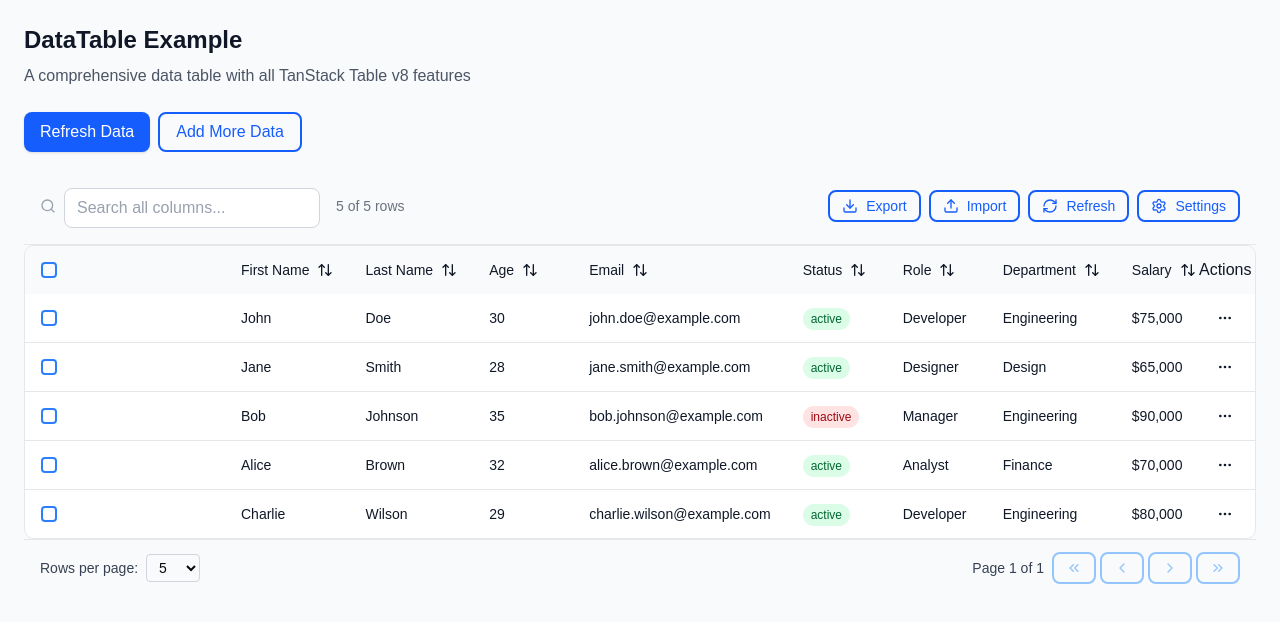
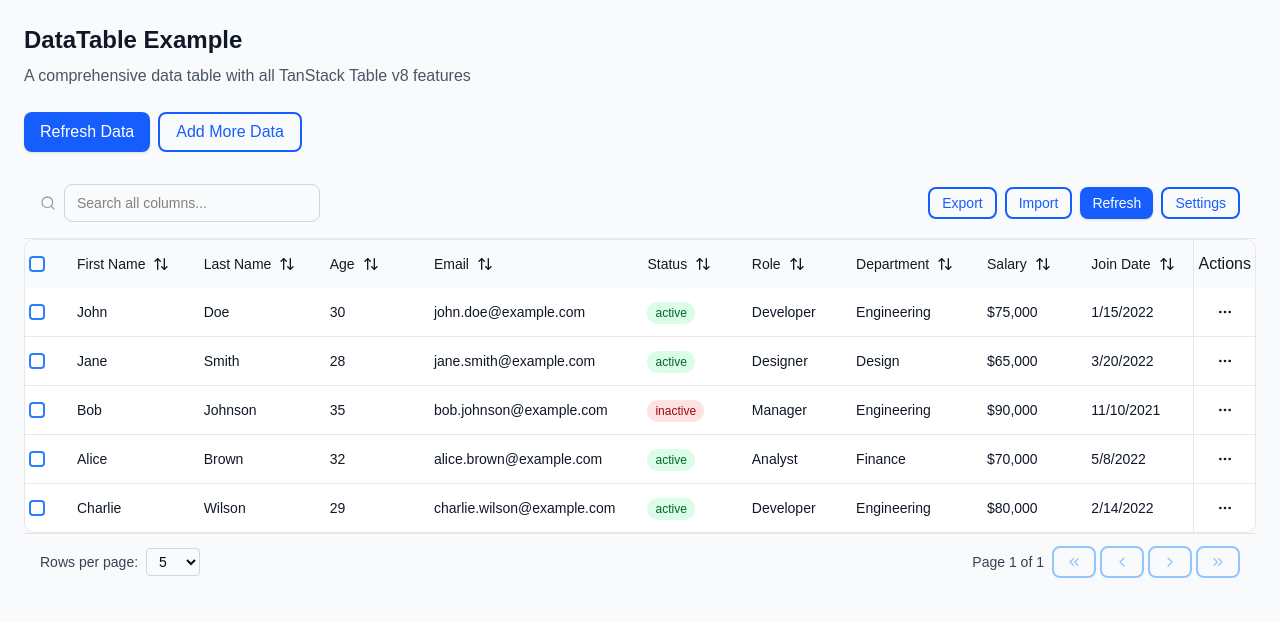
Before and after one commit to gholamreza-hasnzade/react-component-with-tailwind, a React (Vite) app: page / in a window 1280 px wide. Shown: the top 622 px of the page. Built offline with nearby package versions, Linux system fonts and the light colour scheme; a web font is replaced by a local one.

Commit message:
feat multi select

```diff
--- a/src/components/molecules/dataTable/dataTable.example.tsx
+++ b/src/components/molecules/dataTable/dataTable.example.tsx
@@ -1,8 +1,8 @@
-import { useState } from 'react';
+import { useState, useCallback } from 'react';
 import { DataTable } from './dataTable';
 import { Button } from '@/components/atoms/button/button';
 import { createColumnHelper, type ColumnDef, type CellContext } from '@tanstack/react-table';
-import { EditIcon, TrashIcon, EyeIcon, MoreHorizontalIcon } from 'lucide-react';
+import { EditIcon, TrashIcon, EyeIcon, MoreHorizontalIcon, SearchIcon } from 'lucide-react';
 
 // Sample data type
 interface Person {
@@ -134,27 +134,7 @@ const sampleData: Person[] = [
 const columnHelper = createColumnHelper<Person>();
 
 const columns: ColumnDef<Person, any>[] = [
-  {
-    id: 'expander',
-    header: () => null,
-    cell: ({ row }) => (
-      <div className="flex items-center justify-center">
-        {row.getCanExpand() ? (
-          <button
-            onClick={(e) => {
-              e.stopPropagation();
-              row.toggleExpanded();
-            }}
-            className="p-1 hover:bg-gray-200 rounded"
-          >
-            {row.getIsExpanded() ? '▼' : '▶'}
-          </button>
-        ) : null}
-      </div>
-    ),
-    enableSorting: false,
-    enableHiding: false,
-  },
+
   columnHelper.accessor('firstName', {
     header: 'First Name',
     cell: (info) => info.getValue(),
@@ -206,6 +186,7 @@ const columns: ColumnDef<Person, any>[] = [
 export function DataTableExample() {
   const [data, setData] = useState<Person[]>(sampleData);
   const [loading, setLoading] = useState(false);
+  const [selectedRows, setSelectedRows] = useState<Person[]>([]);
 
   const handleRefresh = () => {
     setLoading(true);
@@ -220,9 +201,52 @@ export function DataTableExample() {
     console.log('Row clicked:', row.original);
   };
 
-  const handleRowSelect = (selectedRows: { original: Person }[]) => {
+  const handleRowSelect = useCallback((selectedRows: { original: Person }[]) => {
     console.log('Selected rows:', selectedRows);
-  };
+    setSelectedRows(selectedRows.map(row => row.original));
+  }, []);
+
+  // Custom toolbar component
+  const CustomToolbar = () => (
+    <div className="flex flex-col sm:flex-row items-start sm:items-center justify-between p-4 border-b border-gray-200 gap-4">
+      <div className="flex flex-col sm:flex-row items-start sm:items-center gap-4 w-full sm:w-auto">
+        <div className="flex items-center gap-2">
+          <SearchIcon className="w-4 h-4 text-gray-400" />
+          <input
+            placeholder="Search all columns..."
+            className="px-3 py-2 border border-gray-300 rounded-md text-sm focus:outline-none focus:ring-2 focus:ring-blue-500 focus:border-transparent w-full sm:w-64"
+          />
+        </div>
+        {selectedRows.length > 0 && (
+          <div className="flex items-center gap-2 px-3 py-2 bg-blue-100 text-blue-800 rounded-md">
+            <span className="text-sm font-medium">
+              {selectedRows.length} row{selectedRows.length !== 1 ? 's' : ''} selected
+            </span>
+            <button
+              onClick={() => setSelectedRows([])}
+              className="text-blue-600 hover:text-blue-800 text-sm"
+            >
+              Clear
+            </button>
+          </div>
+        )}
+      </div>
+      <div className="flex items-center gap-2">
+        <Button variant="outlined" size="sm">
+          Export
+        </Button>
+        <Button variant="outlined" size="sm">
+          Import
+        </Button>
+        <Button onClick={handleRefresh} loading={loading} size="sm">
+          Refresh
+        </Button>
+        <Button variant="outlined" size="sm">
+          Settings
+        </Button>
+      </div>
+    </div>
+  );
 
   // Dynamic actions for each row
   const actions = [
@@ -306,12 +330,13 @@ export function DataTableExample() {
           enableGlobalFaceting={true}
           showPagination={true}
           showColumnVisibility={true}
-          showGlobalFilter={true}
+          showGlobalFilter={false}
           showRowCount={true}
           showSelectedCount={true}
-          showExportButtons={true}
-          showRefreshButton={true}
-          showSettingsButton={true}
+          showExportButtons={false}
+          showRefreshButton={false}
+          showSettingsButton={false}
+          renderToolbar={CustomToolbar}
           variant="hover"
           size="md"
           density="normal"
--- a/src/components/molecules/dataTable/dataTable.tsx
+++ b/src/components/molecules/dataTable/dataTable.tsx
@@ -1,4 +1,4 @@
-import React, { useState, useMemo, useCallback } from 'react';
+import React, { useState, useMemo, useCallback, useEffect } from 'react';
 import {
   getCoreRowModel,
   getFilteredRowModel,
@@ -76,7 +76,7 @@ export interface DataTableProps<TData, TValue> {
   cellClassName?: string | ((cell: Cell<TData, TValue>) => string);
   onRowClick?: (row: Row<TData>) => void;
   onRowDoubleClick?: (row: Row<TData>) => void;
-  onRowSelect?: (selectedRows: Row<TData>[]) => void;
+  onRowSelect?: (selectedRows: { original: TData }[]) => void;
   onSortingChange?: (sorting: SortingState) => void;
   onColumnFiltersChange?: (filters: ColumnFiltersState) => void;
   onColumnVisibilityChange?: (visibility: VisibilityState) => void;
@@ -342,7 +342,6 @@ export function DataTable<TData, TValue>({
     onRowSelectionChange: (updater) => {
       const newSelection = typeof updater === 'function' ? updater(rowSelection) : updater;
       setRowSelection(newSelection);
-      onRowSelect?.(table.getFilteredSelectedRowModel().rows);
       onRowSelectionChange?.(newSelection);
     },
     onGlobalFilterChange: (updater) => {
@@ -371,6 +370,14 @@ export function DataTable<TData, TValue>({
   const handleRowDoubleClick = useCallback((row: Row<TData>) => {
     onRowDoubleClick?.(row);
   }, [onRowDoubleClick]);
+
+  // Handle row selection callback after state updates
+  useEffect(() => {
+    if (onRowSelect) {
+      const selectedRows = table.getFilteredSelectedRowModel().rows.map(row => ({ original: row.original }));
+      onRowSelect(selectedRows);
+    }
+  }, [rowSelection, onRowSelect]);
 
   // Styling classes
   const tableClasses = cn(
--- a/src/components/molecules/dataTable/dataTableBody.tsx
+++ b/src/components/molecules/dataTable/dataTableBody.tsx
@@ -2,6 +2,7 @@ import React, { useState, useRef, useEffect } from 'react';
 import { createPortal } from 'react-dom';
 import { flexRender } from '@tanstack/react-table';
 import { cn } from '@/lib/utils';
+import { Checkbox } from '@/components/atoms/checkbox/checkbox';
 import type { Table, Row, Cell } from '@tanstack/react-table';
 import { MoreHorizontalIcon, ChevronDownIcon } from 'lucide-react';
 
@@ -57,7 +58,33 @@ export function DataTableBody<TData>({
     bodyClassName
   );
 
-  const renderCell = (cell: Cell<TData, any>) => (
+  const renderCell = (cell: Cell<TData, any>) => {
+    // Special handling for select column
+    if (cell.column.id === 'select') {
+      return (
+        <td
+          key={cell.id}
+          className={cn(
+            'px-1 py-3 text-center',
+            'w-2'
+          )}
+          style={{
+            width: '32px',
+            minWidth: '32px'
+          }}
+        >
+          <div className="flex items-center justify-center">
+            <Checkbox
+              checked={cell.row.getIsSelected()}
+              onCheckedChange={(value) => cell.row.toggleSelected(!!value)}
+              aria-label={`Select row`}
+            />
+          </div>
+        </td>
+      );
+    }
+
+    return (
       <td
         key={cell.id}
         className={cn(
@@ -68,6 +95,7 @@ export function DataTableBody<TData>({
         {flexRender(cell.column.columnDef.cell, cell.getContext())}
       </td>
     );
+  };
 
   const [openPopover, setOpenPopover] = useState<string | null>(null);
   const [popoverPosition, setPopoverPosition] = useState({ top: 0, left: 0 });
--- a/src/components/molecules/dataTable/dataTableHeader.tsx
+++ b/src/components/molecules/dataTable/dataTableHeader.tsx
@@ -7,6 +7,7 @@ import {
   MoreHorizontalIcon,
 } from 'lucide-react';
 import { cn } from '@/lib/utils';
+import { Checkbox } from '@/components/atoms/checkbox/checkbox';
 import type { Table, Header, HeaderGroup } from '@tanstack/react-table';
 
 interface DataTableHeaderProps<TData> {
@@ -35,7 +36,34 @@ export function DataTableHeader<TData>({
     return <ArrowUpDownIcon className="w-4 h-4" />;
   };
 
-  const renderColumnHeader = (header: Header<TData, any>) => (
+  const renderColumnHeader = (header: Header<TData, any>) => {
+    // Special handling for select column
+    if (header.id === 'select') {
+      return (
+        <th
+          key={header.id}
+          colSpan={header.colSpan}
+          className={cn(
+            'px-1 py-3 text-center font-medium text-gray-900 whitespace-nowrap',
+            'w-2'
+          )}
+          style={{
+            width: '32px',
+            minWidth: '32px'
+          }}
+        >
+          <div className="flex items-center justify-center">
+            <Checkbox
+              checked={table.getIsAllPageRowsSelected()}
+              onCheckedChange={(value) => table.toggleAllPageRowsSelected(!!value)}
+              aria-label="Select all"
+            />
+          </div>
+        </th>
+      );
+    }
+
+    return (
       <th
         key={header.id}
         colSpan={header.colSpan}
@@ -43,13 +71,15 @@ export function DataTableHeader<TData>({
           'px-2 sm:px-4 py-3 text-left font-medium text-gray-900 whitespace-nowrap',
           {
             'cursor-pointer select-none hover:bg-gray-100': header.column.getCanSort(),
-          'w-12': header.id === 'select',
             'text-xs': size === 'sm',
             'text-sm': size === 'md',
             'text-base': size === 'lg',
           }
         )}
-      style={{ width: `${header.getSize()}px`, minWidth: '100px' }}
+        style={{
+          width: `${header.getSize()}px`,
+          minWidth: '100px'
+        }}
         onClick={header.column.getToggleSortingHandler()}
       >
         <div className="flex items-center gap-1 sm:gap-2">
@@ -60,6 +90,7 @@ export function DataTableHeader<TData>({
         </div>
       </th>
     );
+  };
 
   return (
     <thead className={cn('bg-gray-50', headerClassName)}>
```
Lines whose indentation alone changed are shown as unchanged.
